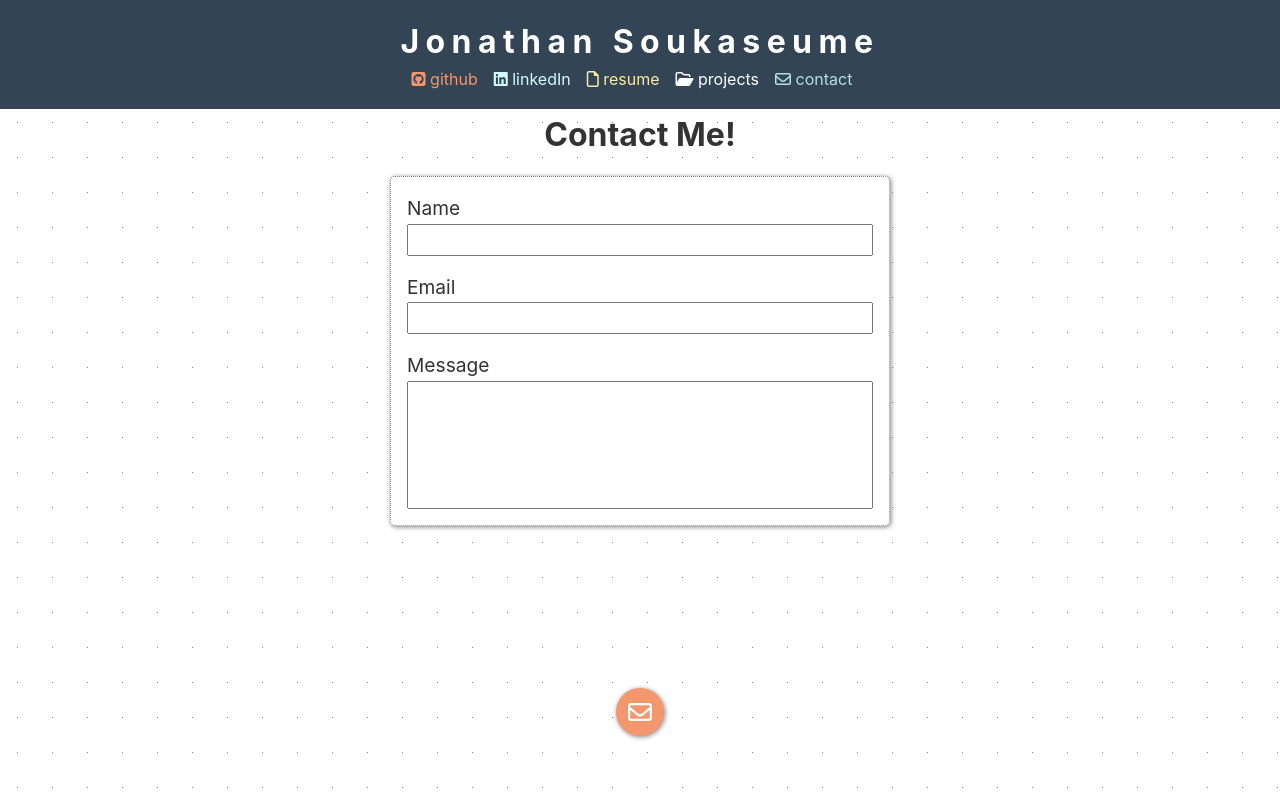
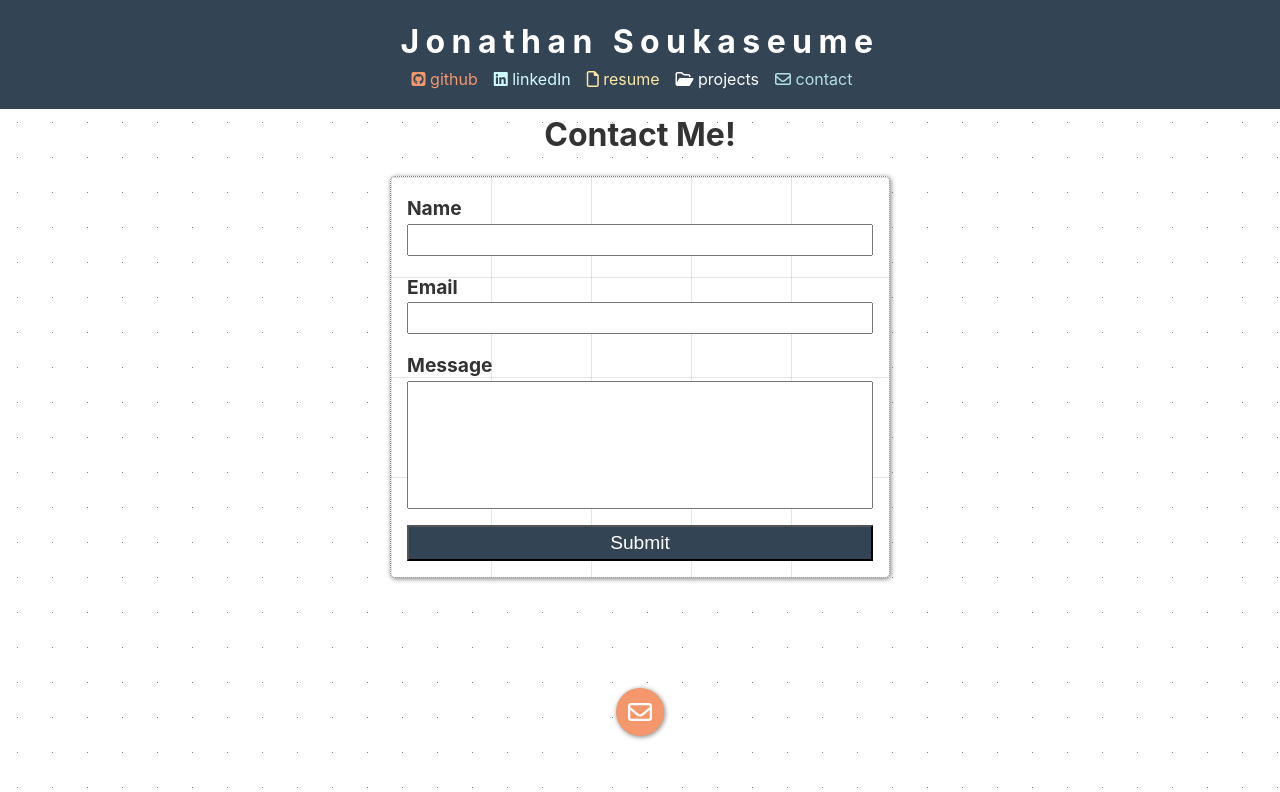
Before and after one commit to jsoomie/mern-profile, a React (Create React App) app in the folder client/: page /contact in a window 1280 px wide. Shown: the top 792 px of the page. Built offline with nearby package versions, Linux system fonts and the light colour scheme.

Commit message:
added submit button and styling and adjusted animation of footer button

```diff
--- a/client/src/components/ContactForm/ContactForm.css
+++ b/client/src/components/ContactForm/ContactForm.css
@@ -7,6 +7,10 @@
   width: 500px;
   border-radius: 5px;
   box-shadow: 1px 1px 5px gray;
+  background-size: 100px 100px;
+  background-image:
+    linear-gradient(to right, rgba(0, 0, 0, 0.1) 1px, transparent 1px),
+    linear-gradient(to bottom, rgba(0, 0, 0, 0.1) 1px, transparent 1px);
 }
 
 .form-container input,
@@ -26,8 +30,22 @@
   font-size: 1.2rem;
   width: 50%;
   text-align: left;
+  font-weight: bold;
 }
 
 .line-break {
   margin: 0.5rem 0;
 }
+
+.form-container button {
+  background-color: #345;
+  color: #fff;
+  padding: 0.3rem;
+  font-size: 1.2rem;
+  transition: linear 0.5s;
+}
+
+.form-container button:hover {
+  background-color: #222;
+  letter-spacing: 0.1rem;
+}
--- a/client/src/components/ContactForm/ContactForm.js
+++ b/client/src/components/ContactForm/ContactForm.js
@@ -11,6 +11,8 @@ export const ContactForm = () => {
       <div className="line-break"></div>
       <label htmlFor="body">Message</label>
       <textarea name="body" id="contact-body"></textarea>
+      <div className="line-break"></div>
+      <button>Submit</button>
     </form>
   );
 };
--- a/client/src/components/Footer/Footer.css
+++ b/client/src/components/Footer/Footer.css
@@ -11,6 +11,7 @@
   background-color: #f4976C;
   color: #fff;
   box-shadow: 1px 1px 5px gray;
+  transition: linear 0.3s;
 }
 
 .footer-container button:hover {
```
